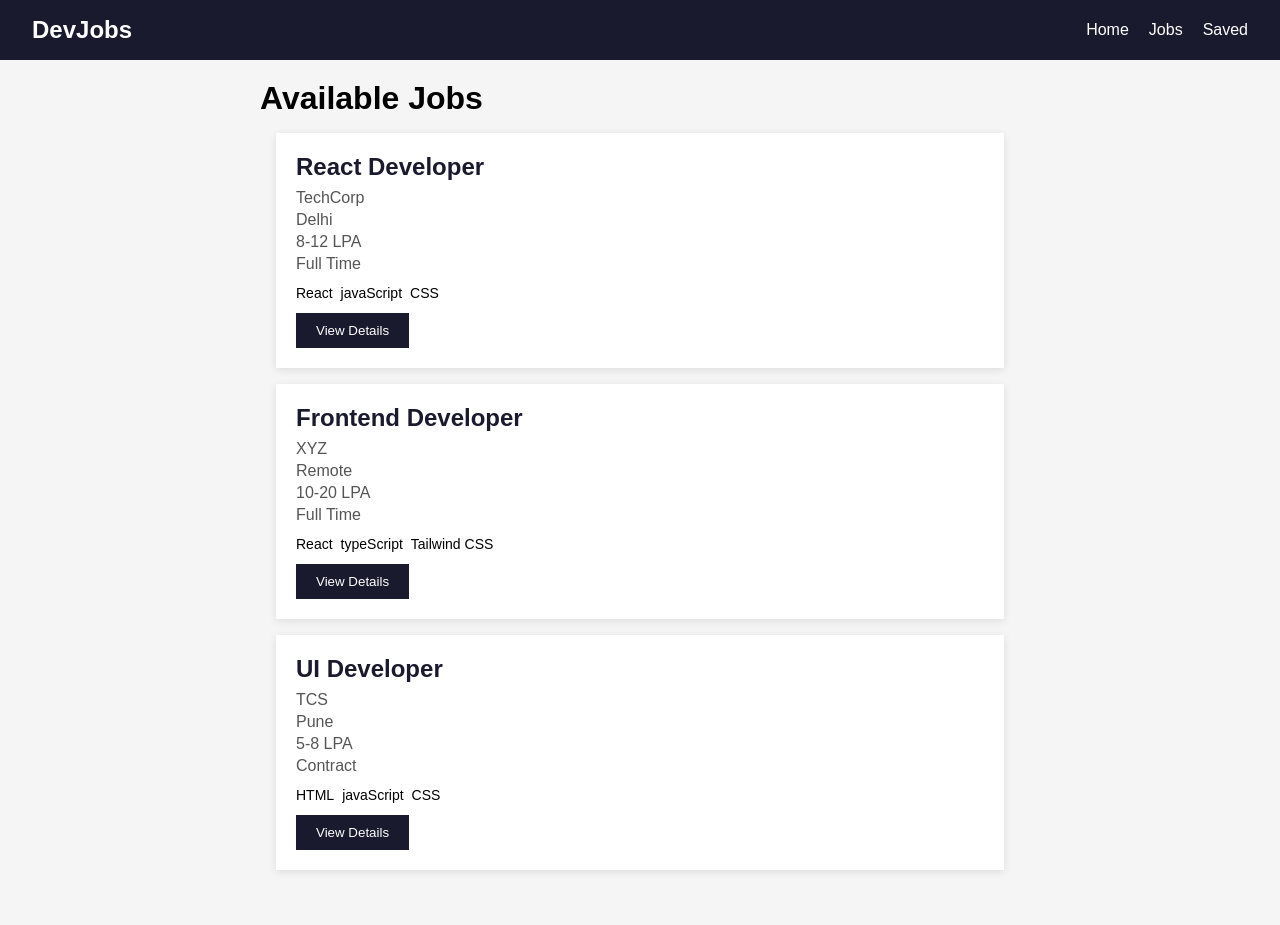
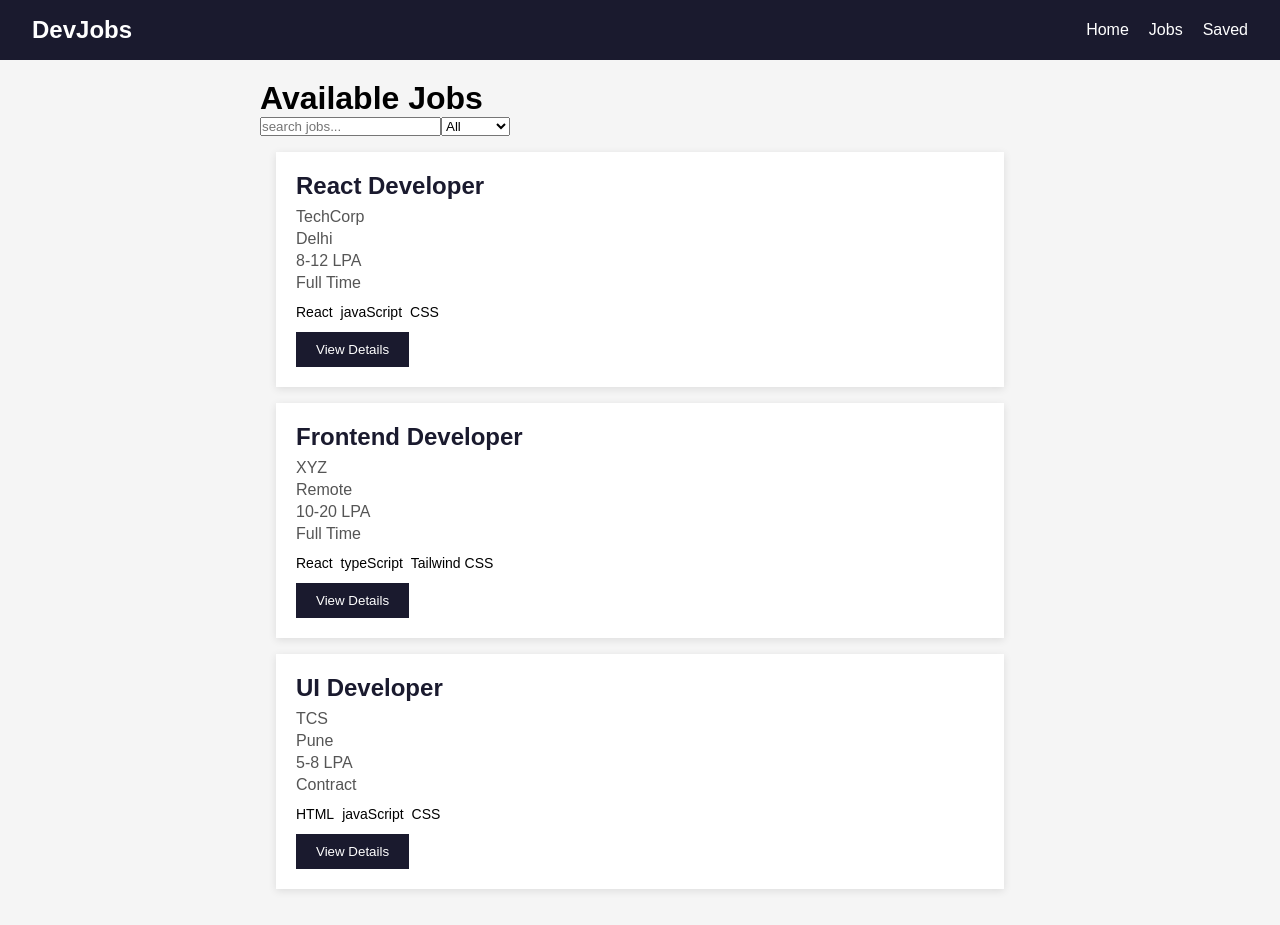
Before and after one commit to GauravSingh003/devjobs, a React (Vite) app: page /jobs in a window 1280 px wide. Built offline with nearby package versions, Linux system fonts and the light colour scheme.

Commit message:
feat: Search title & location filter added

```diff
--- a/src/pages/JobsPage.jsx
+++ b/src/pages/JobsPage.jsx
@@ -1,24 +1,53 @@
+import { useState } from 'react';
 import JobCard from '../Components/JobCard';
 import useFetchJobs from '../hooks/useFetchJobs';
 import '../Components/JobCard.css'
 
 
 const JobsPage = () => {
-    const {data, loading, errors} = useFetchJobs();
+    const { data, loading, errors } = useFetchJobs();
+    const [search, setSearch] = useState("");
+    const [locationFilter, setLocationFilter] = useState("ALL");
 
-    if(loading) return <h2>Loading jobs...</h2>
-    if(errors) return <h2>Something went wrong!</h2>
+    if (loading) return <h2>Loading jobs...</h2>
+    if (errors) return <h2>Something went wrong!</h2>
+
+    const filteredJObs = data.filter((job) => {
+        const matchesJobs = job.title.toLowerCase().includes(search.toLowerCase())
+        const matchesLocation = locationFilter === "ALL" ? true : job.location === locationFilter;
+        return matchesJobs && matchesLocation;
+    })
+    console.log("data:", data);
+    console.log("search: ", search);
+    console.log("filtered jobs: ", filteredJObs);
 
     return (
         <>
             <div className="jobs-container">
                 <h1>Available Jobs</h1>
-                {data.map((job) => (
+                <div>
+                    <input
+                        type="text"
+                        placeholder='search jobs...'
+                        value={search}
+                        onChange={(e) => setSearch(e.target.value)}
+                    />
+                    <select
+                    value={locationFilter}
+                    onChange={(e) => setLocationFilter(e.target.value)}
+                    >
+                        <option value="All">All</option>
+                        <option value="Delhi">Delhi</option>
+                        <option value="Remote">Remote</option>
+                        <option value="Pune">Pune</option>
+                    </select>
+                </div>
+                {filteredJObs.map((job) => (
                     <JobCard key={job.id} job={job} />
                 ))}
             </div>
         </>
-        )
+    )
 }
 
 export default JobsPage
```
